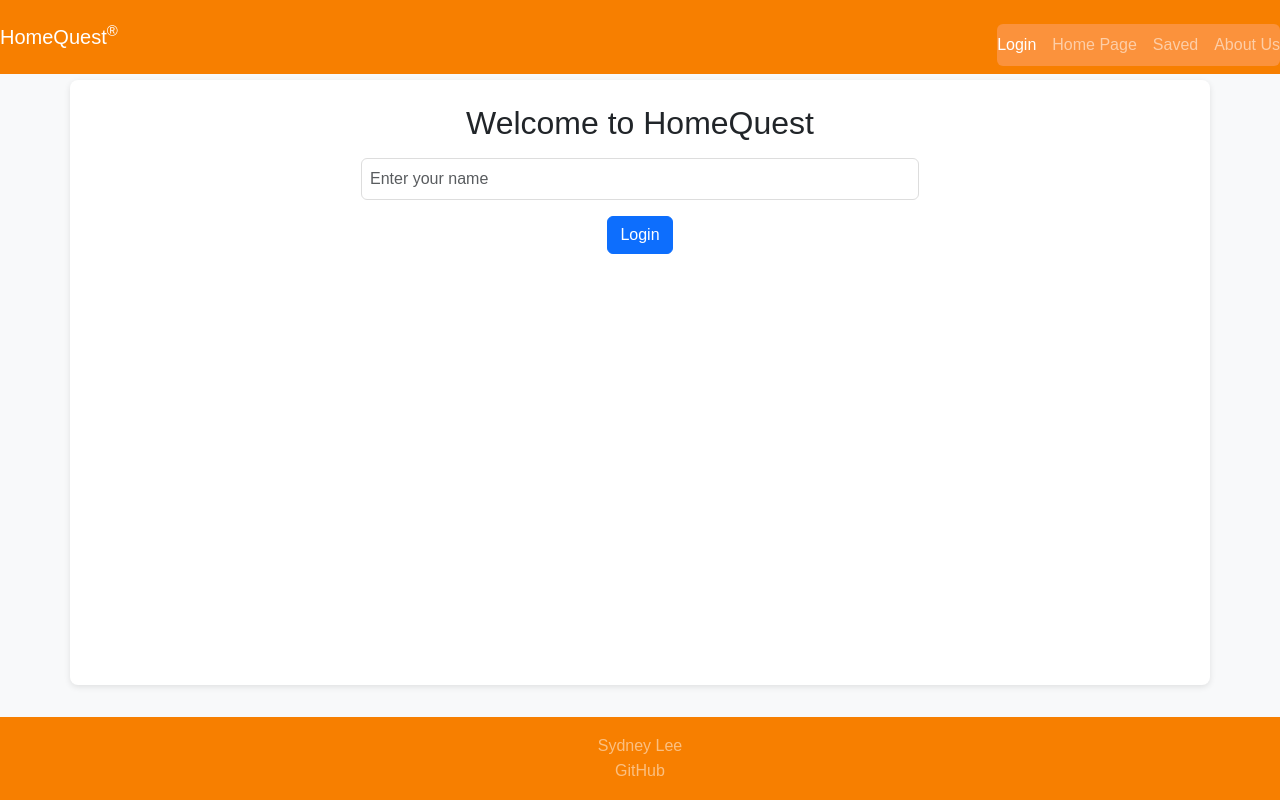
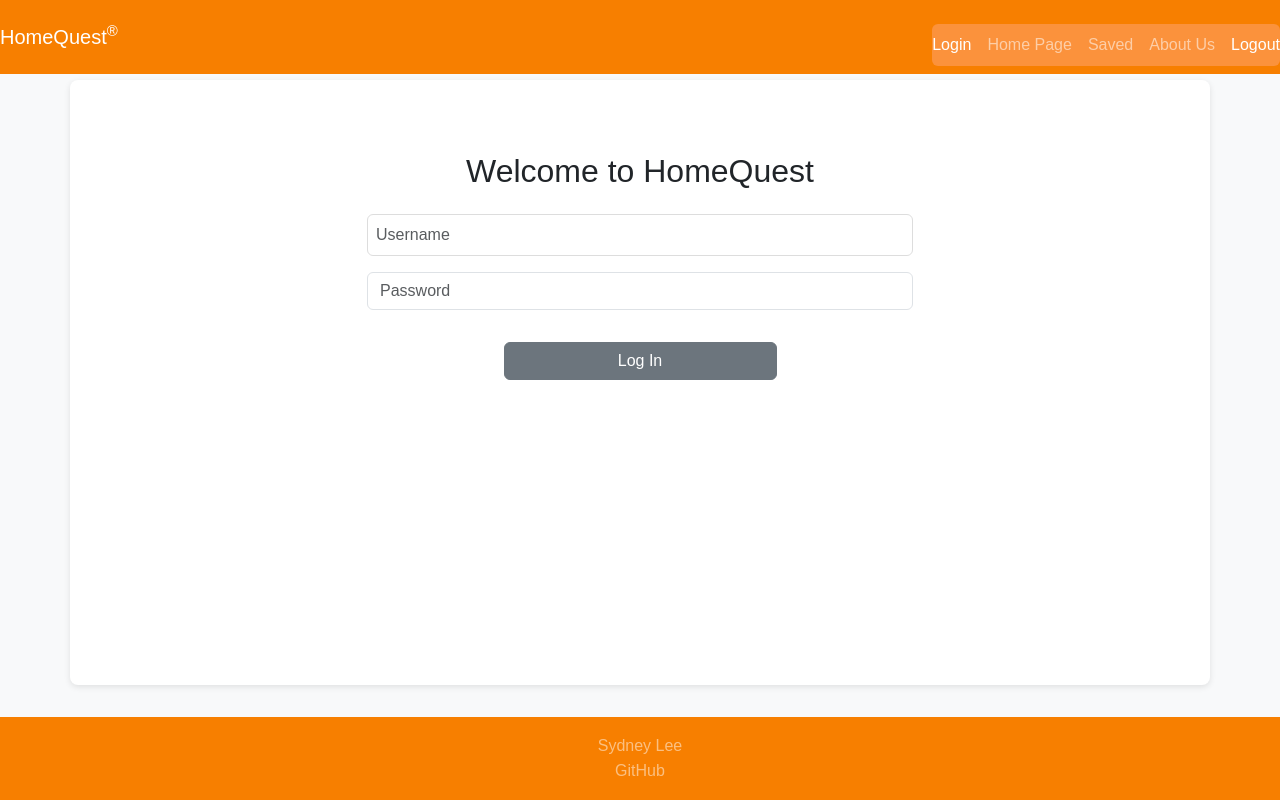
Before and after one commit to leesyd01/startup, a React (Vite) app in the folder hq-react/: page / in a window 1280 px wide. Built offline with nearby package versions, Linux system fonts and the light colour scheme.

Commit message:
added logout option on navbar

```diff
--- a/hq-react/src/app.jsx
+++ b/hq-react/src/app.jsx
@@ -21,6 +21,7 @@ export default function App() {
               <li className="nav-item"><NavLink className="nav-link" to="homepage">Home Page</NavLink></li>
               <li className="nav-item"><NavLink className="nav-link" to="saved">Saved</NavLink></li>
               <li className="nav-item"><NavLink className="nav-link" to="about">About Us</NavLink></li>
+              <li className="nav-item"><NavLink className="nav-link" to="/" onClick={() => { localStorage.removeItem('user'); }}>Logout</NavLink></li>
             </menu>
           </nav>
         </header>
--- a/hq-react/src/login/login.jsx
+++ b/hq-react/src/login/login.jsx
@@ -1,27 +1,48 @@
-import React from 'react';
+import React, { useState } from 'react';
+import { useNavigate } from 'react-router-dom';
 
-export function Login({ onLogin }) {
-  const [name, setName] = React.useState('');
+export function Login() {
+  const navigate = useNavigate();
+  const [username, setUsername] = useState('');
+  const [password, setPassword] = useState('');
+  const [error, setError] = useState('');
 
-  function handleLogin(e) {
+  const handleLogin = (e) => {
     e.preventDefault();
-    localStorage.setItem('userName', name);
-    onLogin(name);
-  }
+
+    if (username.trim() !== '' && password.trim() !== '') {
+      localStorage.setItem('user', username);
+      navigate('/homepage');
+    } else {
+      setError('Please enter a valid username and password');
+    }
+  };
 
   return (
-    <div className="text-center">
-      <h2>Welcome to HomeQuest</h2>
-      <form onSubmit={handleLogin} className="d-flex flex-column align-items-center">
+    <div className="container text-center mt-5">
+      <h2 className="mb-4">Welcome to HomeQuest</h2>
+      <form onSubmit={handleLogin} className="d-flex flex-column align-items-center gap-3">
         <input
-          className="form-control w-50 my-2"
           type="text"
-          placeholder="Enter your name"
-          value={name}
-          onChange={(e) => setName(e.target.value)}
-          required
+          className="form-control w-50"
+          placeholder="Username"
+          value={username}
+          onChange={(e) => setUsername(e.target.value)}
         />
-        <button className="btn btn-primary">Login</button>
+
+        <input
+          type="password"
+          className="form-control w-50"
+          placeholder="Password"
+          value={password}
+          onChange={(e) => setPassword(e.target.value)}
+        />
+
+        <button type="submit" className="btn btn-secondary mt-3 w-25">
+          Log In
+        </button>
+
+        {error && <p className="text-danger mt-2">{error}</p>}
       </form>
     </div>
   );
```
